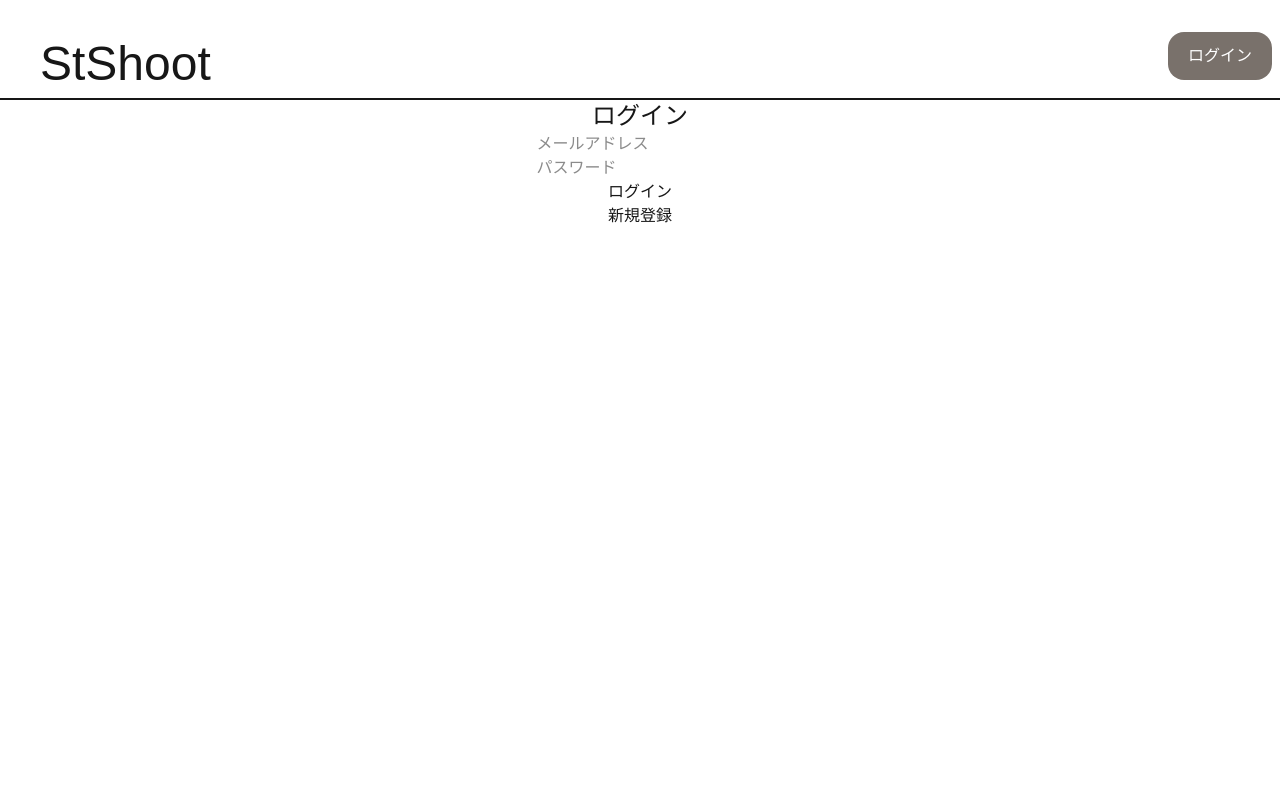
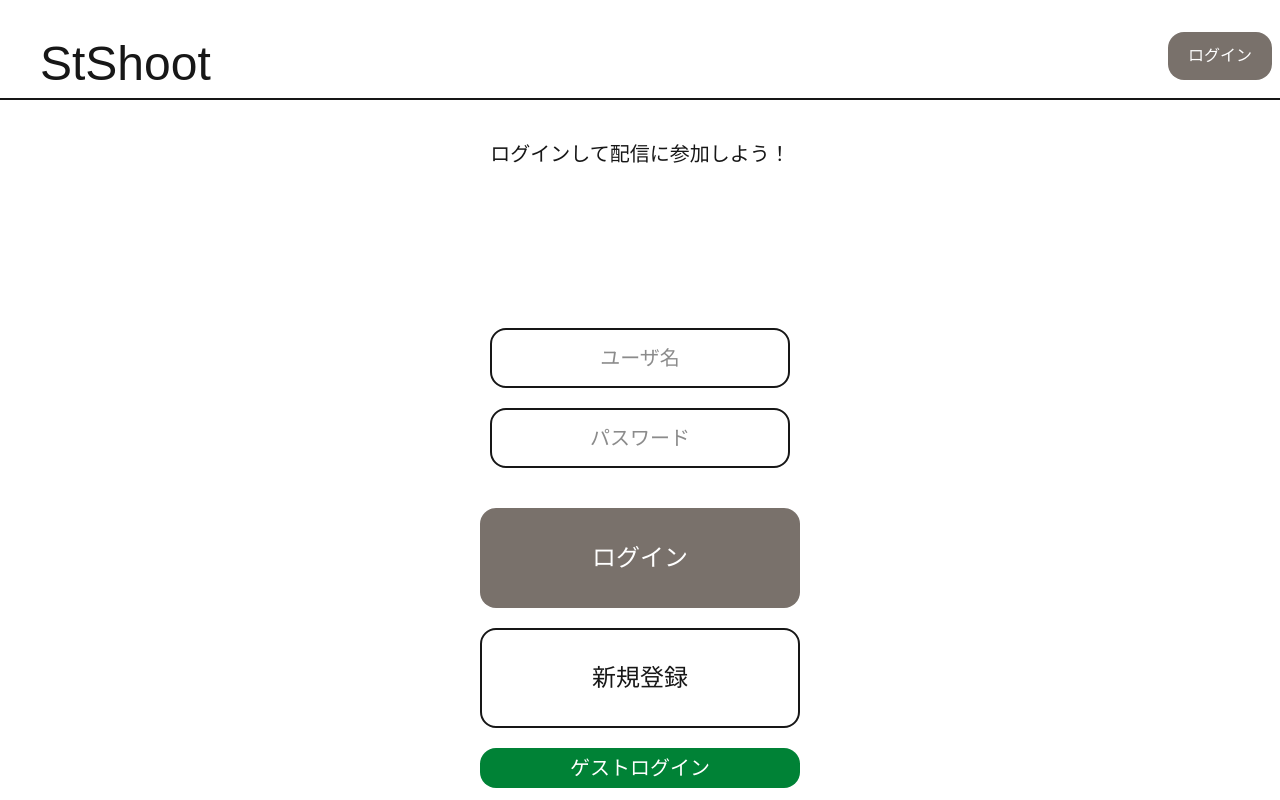
Before and after one commit to shii-park/Stshoot_Frontend, a Next.js app: page /login in a window 1280 px wide. Built offline with nearby package versions, Linux system fonts and the light colour scheme; no server answers.

Commit message:
fix:ログインページのUI修正 #16

```diff
--- /dev/null
+++ b/src/app/guest-login/page.tsx
@@ -0,0 +1,7 @@
+export default function GuestLogin(){
+    return (
+        <div>
+            <p>ゲストログイン</p>
+        </div>
+    )
+}
--- a/src/app/login/page.tsx
+++ b/src/app/login/page.tsx
@@ -3,40 +3,50 @@ import Link from "next/link"
 import {auth} from "@/lib//firebase"
 import {signInWithEmailAndPassword } from "firebase/auth";
 import React, {useState} from "react"
+import { useRouter } from "next/navigation";
 
 export default function Login(){
     const [email,setEmail]=useState("");
     const [password,setPassword]=useState("");
+    const router=useRouter()
 
     const handleLogin=async(e:React.FormEvent)=>{
         e.preventDefault();
         try{
             const userCredential=await signInWithEmailAndPassword(auth,email,password);
             alert("ログインが完了しました！");
+            router.push("/");
         }catch(err){
             alert(err);
         }
     }
     return(
         <div className="flex flex-col items-center">
-            <div className="text-2xl">
-                <p>ログイン</p>
+            <div className="text-xl mt-10">
+                <p>ログインして配信に参加しよう！</p>
             </div>
-            <form className="flex flex-col" onSubmit={handleLogin}>
+            <form className="flex flex-col items-center" onSubmit={handleLogin}>
                 <input
                 type="email"
                 value={email}
-                placeholder="メールアドレス"
+                placeholder="ユーザ名"
+                className=" border-2 text-xl text-center rounded-2xl mt-40 w-75 h-15"
                 onChange={(e)=>setEmail(e.target.value)}/>
                 <input
                 type="password"
                 value={password}
                 placeholder="パスワード"
+                className="border-2 text-xl text-center rounded-2xl mt-5 w-75 h-15"
                 onChange={(e)=>setPassword(e.target.value)}/>
-                <button type="submit">ログイン</button>
+                <button type="submit" className="bg-stone-500 hover:bg-stone-400 text-white text-2xl rounded-2xl w-80 h-25 mt-10">ログイン</button>
             </form>
             <div>
-                <Link href="../register"><p>新規登録</p></Link>
+                <Link href="../register">
+                <button className="flex flex-col border-2 text-center items-center justify-center text-2xl rounded-2xl w-80 h-25 mt-5">新規登録</button>
+                </Link>
+                <Link href="../guest-login">
+                <button className="bg-green-700 flex flex-col text-white text-center items-center justify-center text-xl rounded-2xl w-80 h-10 mt-5">ゲストログイン</button>
+                </Link>
             </div>
         </div>
     )
--- a/src/app/not-found.tsx
+++ b/src/app/not-found.tsx
@@ -1,7 +1,7 @@
 export default function Notfound(){
     return(
-        <div className="text-center">
-            <h2>ページが見つからないよ</h2>
+        <div className="text-center text-xl mt-10">
+            <h2>ページが見つからないよ🥲</h2>
         </div>
     )
 }
--- a/src/app/toButton.tsx
+++ b/src/app/toButton.tsx
@@ -24,7 +24,7 @@ export default function toButton(){
                     onChange={(e)=>handleChange(e)}
                     maxLength={6}
                     className="mb-5 text-3xl text-center border-2 rounded-2xl w-80 h-25" />
-                    <button type="submit" className="bg-stone-500 hover:bg-stone-400 text-white rounded-2xl w-80 h-25">コメントを投稿する！</button>
+                    <button type="submit" className="bg-stone-500 hover:bg-stone-400 text-white text-2xl rounded-2xl w-80 h-25">コメントを投稿する！</button>
                 </form>
         </div>
     )
--- a/src/lib/firebase.ts
+++ b/src/lib/firebase.ts
@@ -1,5 +1,5 @@
 import {initializeApp, getApps, getApp} from "firebase/app"
-import { getAuth, signInAnonymously, onAuthStateChanged} from "firebase/auth";
+import { getAuth} from "firebase/auth";
 import { getFirestore } from "firebase/firestore";
 
 const firebaseConfig={
@@ -15,15 +15,3 @@ const app = initializeApp(firebaseConfig);
 
 export const auth = getAuth(app);
 export const db = getFirestore(app);
-
-onAuthStateChanged(auth, (user) => {
-  if (!user) {
-    signInAnonymously(auth)
-      .then(() => {
-        console.log("匿名ユーザーでログインしました");
-      })
-      .catch((error) => {
-        console.error("匿名サインインエラー:", error);
-      });
-  }
-});
```
